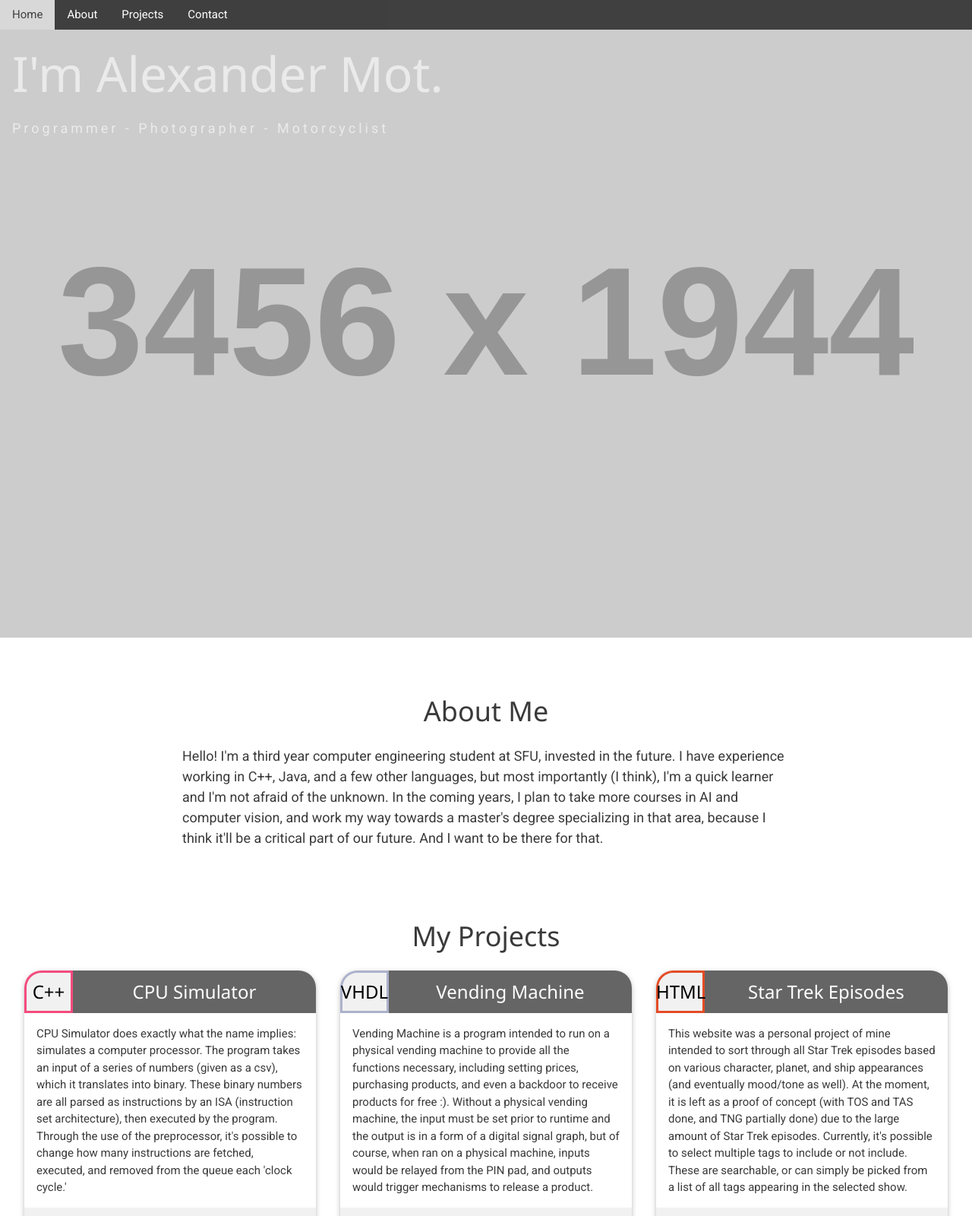
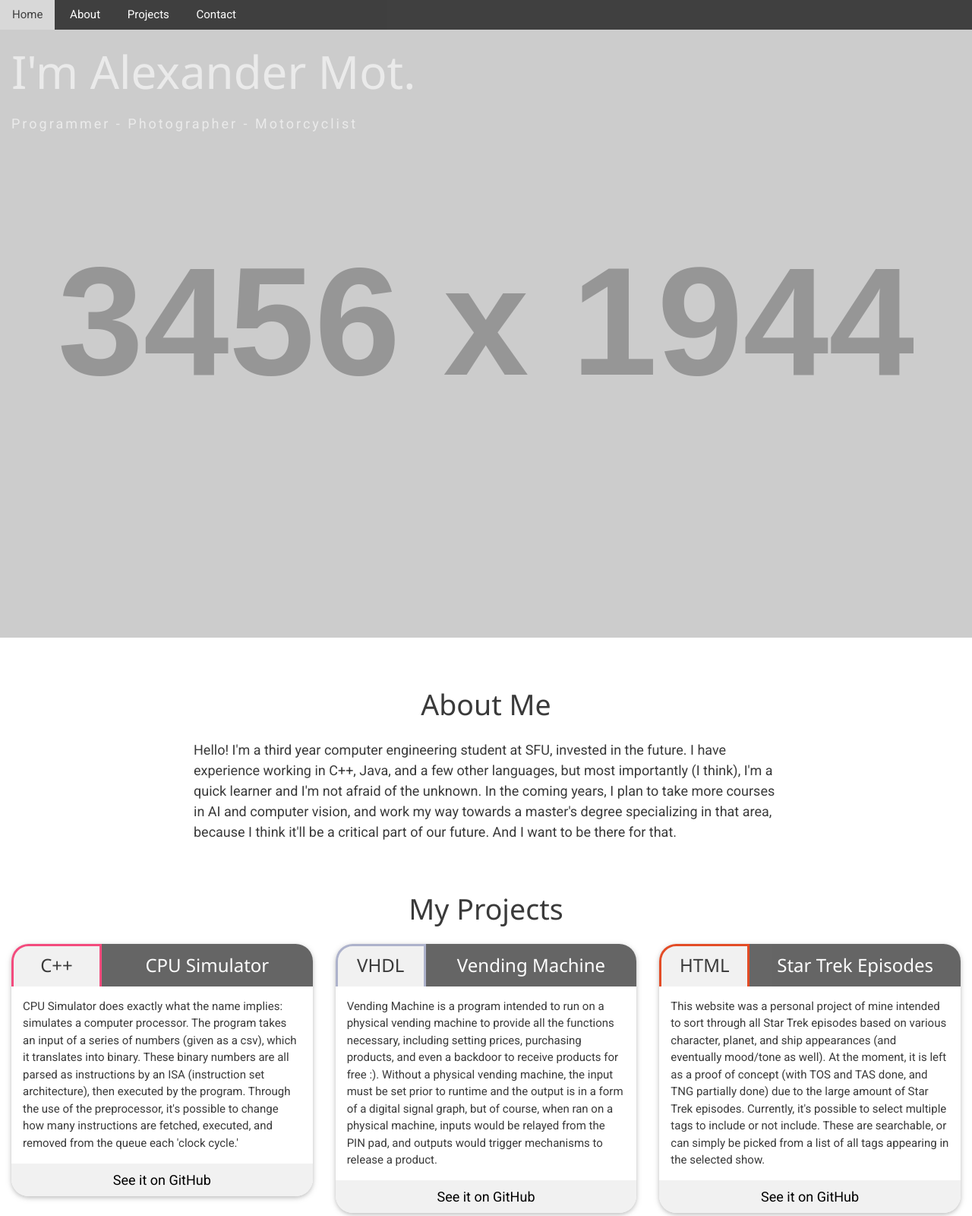
Before and after one commit to amot-dev/amot-dev, a website: page index.html in a window 1280 px wide. Shown: the top 1600 px of the page at 76% size. Drawn offline with nearby package versions, Linux system fonts and the light colour scheme; placeholder pictures from the web are drawn by us.

Commit message:
Minimize usage of w3.css

```diff
--- a/index.html
+++ b/index.html
@@ -12,59 +12,52 @@
 	</head>
 	<body>
 
-		<nav class="w3-bar w3-mobile w3-black w3-opacity-min">
-			<a href="#home" class="w3-bar-item w3-button">Home</a>
-			<a href="#about" class="w3-bar-item w3-button">About</a>
-			<a href="#projects" class="w3-bar-item w3-button">Projects</a>
-			<a href="#contact" class="w3-bar-item w3-button">Contact</a>
+		<nav>
+			<a href="#home" class="w3-button">Home</a>
+			<a href="#about" class="w3-button">About</a>
+			<a href="#projects" class="w3-button">Projects</a>
+			<a href="#contact" class="w3-button">Contact</a>
 		</nav>
 
-		<section class="w3-container" id="home">
-			<h1 class="w3-jumbo w3-text-white w3-opacity" id="title">
+		<section id="home">
+			<h1 id="title">
 
 			I'm Alexander Mot.
 
 			</h1>
-			<span class="w3-large w3-wide w3-text-white w3-opacity" id="subtitle">
+			<span id="subtitle">
 
 			Programmer - Photographer - Motorcyclist
 
 			</span>
 		</section>
 
-		<section class="w3-container" id="about">
-			<div class="w3-content" style="max-width:800px">
-				<h2 class="w3-container w3-center w3-xxlarge w3-text-dark-gray">About Me</h2>
-				<p class="w3-text-dark-gray w3-large">
+		<section id="about">
+			<h2 class="section-title">About Me</h2>
+			<p class="text">
 
-				Hello! I'm a third year computer engineering student at SFU, invested in the future. I have experience working in C++, Java, and a few other languages, but most importantly (I think), I'm a quick learner and I'm not afraid of the unknown. In the coming years, I plan to take more courses in AI and computer vision, and work my way towards a master's degree specializing in that area, because I think it'll be a critical part of our future. And I want to be there for that.
+			Hello! I'm a third year computer engineering student at SFU, invested in the future. I have experience working in C++, Java, and a few other languages, but most importantly (I think), I'm a quick learner and I'm not afraid of the unknown. In the coming years, I plan to take more courses in AI and computer vision, and work my way towards a master's degree specializing in that area, because I think it'll be a critical part of our future. And I want to be there for that.
 
-				</p>
-			</div>
+			</p>
 		</section>
 
-		<section class="w3-container" id="projects">
-			<div class="w3-content" style="max-width:800px">
-				<h2 class="w3-container w3-center w3-xxlarge w3-text-dark-gray">My Projects</h2>
-			</div>
-
+		<section id="projects">
+			<h2 class="section-title">My Projects</h2>
 			<script type="module" src="script.js"></script>
 			<div id="reactapp" />
 		</section>
 
-		<section class="w3-container" id="contact">
-			<div class="w3-content" style="max-width:800px">
-				<h2 class="w3-container w3-center w3-xxlarge w3-text-dark-gray">Contact Me</h2>
-				<p class="w3-text-dark-gray w3-large">
+		<section id="contact">
+			<h2 class="section-title">Contact Me</h2>
+			<p class="text">
 
-				In Progress...
+			In Progress...
 
-				</p>
-			</div>
+			</p>
 		</section>
 
-		<footer class="w3-bar">
-			<p class="w3-center w3-text-white w3-black w3-opacity-min" style="margin-bottom: 0">©Copyright 2021 by Alexander Mot. All rights reversed.</p>
+		<footer>
+			<p id="copyright">©Copyright 2021 by Alexander Mot. All rights reversed.</p>
 		</footer>
 
 	</body>
--- a/script.js
+++ b/script.js
@@ -23,36 +23,40 @@ function getBorderStyle(language) {
 function Project(props) {
 	return React.createElement(
 		"div",
-		{ className: "w3-third w3-padding" },
+		{ className: "grid-item" },
 		React.createElement(
 			"div",
-			{ className: "w3-card w3-display-container" },
+			{ className: "card" },
 			React.createElement(
 				"div",
-				{ className: "language w3-col s2 m2 l2 w3-light-gray", style: getBorderStyle(props.lang) },
+				{ className: "info" },
+				React.createElement(
+					"div",
+					{ className: "language", style: getBorderStyle(props.lang) },
 					React.createElement(
 						"h3",
-					{ className: "w3-center" },
+						null,
 						props.lang
 					)
 				),
 				React.createElement(
 					"div",
-				{ className: "title w3-rest w3-black w3-opacity" },
+					{ className: "title" },
 					React.createElement(
 						"h3",
-					{ className: "w3-center" },
+						null,
 						props.title
+					)
 				)
 			),
 			React.createElement(
 				"p",
-				{ className: "w3-container w3-text-dark-gray" },
+				{ className: "desc" },
 				props.desc
 			),
 			React.createElement(
 				"a",
-				{ className: "github w3-button w3-block w3-light-gray w3-center w3-large", href: props.source, target: "_blank" },
+				{ className: "github w3-button", href: props.source, target: "_blank" },
 				"See it on GitHub"
 			)
 		)
--- a/style.css
+++ b/style.css
@@ -1,5 +1,9 @@
 * {
 	font-family: 'Roboto', sans-serif;
+}
+
+html {
+	scroll-behavior: smooth;
 }
 
 html, body {
@@ -9,32 +13,141 @@ html, body {
 
 section {
 	margin-top: 4rem;
+	margin-left: auto;
+	margin-right: auto;
+}
+
+nav {
+	color: #ffffff;
+	opacity: 75%;
+	background-color: #000000;
+}
+
+nav, footer {
+	width: 100%;
+	overflow: hidden;
+}
+
+#home {
+	margin-top: 0em;
+	padding: 0.01rem 1rem;
+	background-image: url('https://via.placeholder.com/3456x1944');
+	background-attachment: fixed;
+	background-position: center;
+	background-position-y: 0;
+	background-repeat: no-repeat;
+	background-size: cover;
+	min-height: 100vh;
+}
+
+#title {
+	color: #ffffff;
+	opacity: 0.6;
+	font-size: 4rem;
+}
+
+#subtitle {
+	color: #ffffff;
+	opacity: 0.6;
+	font-size: 1.2rem;
+	letter-spacing: 0.2rem;
+}
+
+#copyright {
+	color: #ffffff;
+	opacity: 0.75;
+	text-align: center;
+	background-color: #000000;
+	margin-bottom: 0;
+}
+
+.section-title {
+	color: #3a3a3a;
+	font-size: 2.5rem;
+	text-align: center;
+}
+
+.text {
+	color: #3a3a3a;
+	font-size: 1.2rem;
+	padding: 0.01rem 1rem;
+	margin-left: auto;
+	margin-right: auto;
+	max-width: 800px;
+}
+
+.grid-item {
+	padding: 0.5rem 1rem;
+	width: 100%;
+	float: left;
+}
+
+@media (min-width:600px) {
+	.grid-item {
+		width: 50%;
+	}
+}
+
+@media (min-width:1000px) {
+	.grid-item {
+		width: 33.33333%;
+	}
+}
+
+.card {
+	position: relative;
+	border-radius: 1.5rem;
+	box-shadow: 0 2px 5px 0 rgb(0 0 0 / 16%), 0 2px 10px 0 rgb(0 0 0 / 12%);
+}
+
+.info {
+	overflow: hidden;
 }
 
 .title {
+	color: #ffffff;
+	background-color: #000000;
+	opacity: 0.6;
+	overflow: hidden;
 	border-radius: 0 1.5rem 0 0;
 }
 
 .language {
+	color: #3a3a3a;
+	background-color: #f1f1f1;
 	border-radius: 1.5rem 0 0 0;
 	box-shadow: 0 0 0 0.2rem black inset;
+	width: 50%;
+	padding-bottom: 99999px;
+	margin-bottom: -99999px;
+	float: left;
+}
+
+@media (min-width:1000px) {
+	.language {
+		width: 30%;
+	}
+}
+
+@media (min-width:1600px) {
+	.language {
+		width: 15%;
+	}
+}
+
+.title > h3, .language > h3 {
+	text-align: center;
+}
+
+.desc {
+	color: #3a3a3a;
+	padding: 0.01rem 1rem;
 }
 
 .github {
+	text-align: center;
+	font-size: 1.2rem;
+	background-color: #f1f1f1;
 	border-radius: 0 0 1.5rem 1.5rem;
+	display: block;
 }
-
-.w3-card {
-	border-radius: 1.5rem;
-}
-
-#home {
-	margin-top: 0em;
-	background-image: url('https://via.placeholder.com/3456x1944');
-	background-attachment: fixed;
-	background-position: center;
-	background-position-y: 0;
-  	background-repeat: no-repeat;
-	background-size: cover;
-	min-height: 100vh;
-}
```
Also changed, not shown: src/script.js (+8 -6 lines). Lines whose indentation alone changed are shown as unchanged.
